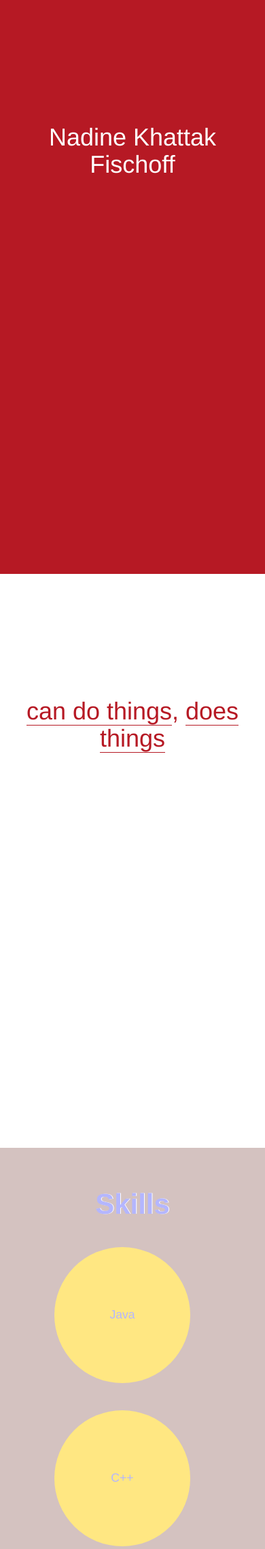
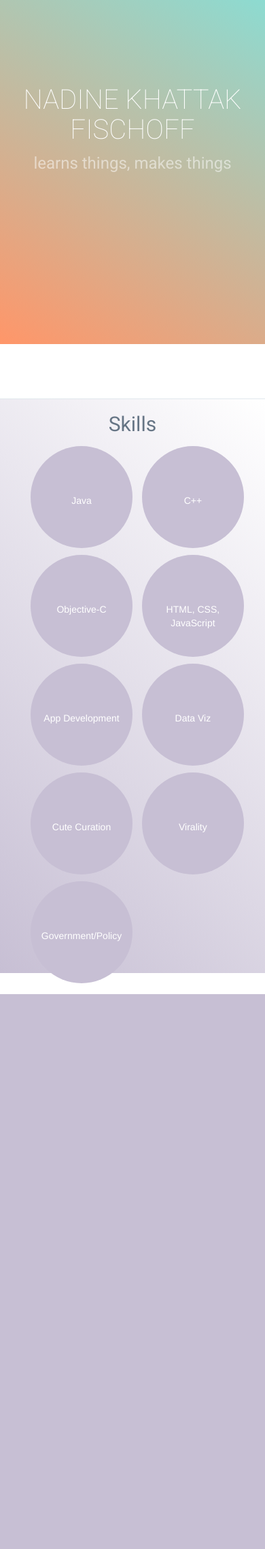
Before and after one commit to nadinesk/nadinesk.github.io, a PHP site: the page made by new site/nadine.html in a window 390 px wide. Shown: the top 2278 px of the page at 68% size. After the commit the page ends 1462 px from the top, so only its background shows below. Run offline with PHP 8.4, Linux system fonts and the light colour scheme; some libraries are stand-ins or nearby versions.

Commit message:
updated added files

```diff
--- a/new site/behavior.js
+++ b/new site/behavior.js
@@ -15,10 +15,29 @@ $(function() {
 	    }
 	  });
 
+    $(".sidenavOver").hide();
+//on hover over the a tag with atribute href='#games'
+$('.container').on({
+    mouseenter: function () {
+        $(".sidenavOff").hide(); //On mouseover, hode the first div
+        $(".sidenavOver").show();
+    },
+    mouseleave: function () {
+        $(".sidenavOff").show();
+    }
+});
+
+	$("li.javalist")
+		.hover(function() {
+			$("#javaout").fadeOut("fast");
+			$("#showjavadiv").fadeIn("fast");
+
+		},
+		function() {
+			$("#javaout").fadeIn(300);
+			$("#showjavadiv").fadeOut(200);
+		}
+		);
+
 
 });
-
-$( document ).ready(function() {
-
-	 $( "toggle" ).effect( "bounce", "slow" );
-	  });
--- a/new site/nadine.html
+++ b/new site/nadine.html
@@ -1,7 +1,7 @@
 <html>
 <head>
 	<meta name="viewport" content="width=device-width, initial-scale=1">
-
+	<link href='http://fonts.googleapis.com/css?family=Roboto:400,100' rel='stylesheet' type='text/css'>
 	<link rel="stylesheet" href="teststyle.css">
 	<link rel="stylesheet" href="https://maxcdn.bootstrapcdn.com/bootstrap/3.3.4/css/bootstrap.min.css">
 <script src="https://ajax.googleapis.com/ajax/libs/jquery/1.11.3/jquery.min.js"></script>
@@ -17,57 +17,55 @@
 <body>
 
 	<div class="container-fluid test">
-		<div class="row">
-			<div class="col-md-6 left-side">
-				<div class="row name-row">
-					<div class="col-md-12 name-col">
-						<h1>Nadine Khattak Fischoff</h1>
-					</div>
+		<div class="row top-row">
+			<div class="row name-row">
+					<h1 class="name-header">NADINE KHATTAK FISCHOFF</h1>
+			</div>
+			<div class="row learns-row">
+					<p class="learns-makes" id="learnmake-para"><a href="#skills">learns things</a>, makes things</p>
+			</div>
+		</div>
 
-				</div>
+		<div class="row second-row">
+		</div>
 
-
-			</div>
-			<div class="col-md-6 right-side">
-				<div class="row description-row">
-					<div class="col-md-12 description-col">
-						<h1 id="learn-id"> <a href="#skills">can do things</a>, <a> does things</a> </h1>
-
-					</div>
+		<div class="row skills-row">
+			<div class="row">
+				<div class="col-md-12 skill-headline">
+					<h2 id="skills">Skills</h2>
 				</div>
 			</div>
-		</div>
-		<div class="row skills-section">
 			<div class="row">
-				<div class="col-md-12 skills-hl">
-					<h2 id="skills" >Skills</h2>
+				<div class="col-md-2"></div>
+				<div class="col-md-8 skillslist">
+					<ul class="thelistskill">
+						<li class="javalist">
+							<div id="javaout">
+								Java
+							</div>
+							<div id="showjavadiv">coursework, 2014-15</div>
+						</li>
+
+						<li class="cpluslist">
+							<div id="cplusout">
+								C++
+							</div>
+							<div id="show-cplus-div">coursework, 2014-15</div>
+						</li>
+						<li>Objective-C</li>
+						<li>HTML, CSS, JavaScript</li>
+						<li>App Development</li>
+						<li>Data Viz</li>
+						<li>Cute Curation</li>
+						<li>Virality</li>
+						<li>Government/Policy</li>
+					</ul>
 				</div>
-			</div>
-			<div class="row table-row">
-				<table class="first-table" width="100%">
-					<tr>
-						<td align="center">
-							<div id="toggle" class="circle-skills"><h3>Java</h3></div>
-							<div class="circle-skills"><h3>C++</h3></div>
-							<div class="circle-skills"><h3>Objective-C</h3></div>
-							<div class="circle-skills"><h3>HTML, CSS, Javascript</h3></div>
-						</td>
-					</tr>
-				</table>
-
-				<table class="second-table"width="100%">
-					<tr>
-						<td align="center">
-							<div class="circle-skills"><h3>App Development</h3></div>
-							<div class="circle-skills"><h3>Data Viz</h3></div>
-							<div class="circle-skills"><h3>Cute Curation</h3></div>
-							<div class="circle-skills"><h3>Virality</h3></div>
-						</td>
-					</tr>
-
-				</table>
+				<div class="col-md-2"></div>
 			</div>
 		</div>
+	</div>
+
 
 
 <!--
@@ -91,7 +89,7 @@
 			</div>
 
 		</div>	-->
-	</div>
+
 
 <!-- Java, C++, Objective-C, HTML, CSS, Javascript, Data Viz, App Development, Cute Curation, Virality !-->
 <!--
@@ -147,7 +145,6 @@
 		</div>
 		-->
 
-	</div>
 
 </body>
 
--- a/new site/teststyle.css
+++ b/new site/teststyle.css
@@ -1,163 +1,130 @@
-
-.test {
-	height: 100%;
-	background-color: white;
-	box-sizing: border-box;
+.top-row {
+	font-family: 'Roboto', sans-serif;
+	height: 60%;
+	background: linear-gradient(30deg, #FF9669, #8DDBD1);
 }
 
-.left-side {
-	height: 100%;
-	background-color: #b61924;
+.top-row h1, .top-row h2, .top-row h3 {
+	font-weight: 100;
+	color: white;
+	text-rendering: optimizeLegibility;
+	text-align: center;
+}
+
+.name-header {
+	padding-top: 105px;
+	font-size: 40px;
+	transition: font-size 2ms linear
+}
+
+.second-row {
+	background-color: white;
+	padding: 40px;
+	border-bottom: 1px solid #e1e8ed;
+	opacity: 0.5px;
+}
+
+.learns-makes {
+	opacity: 0.5;
+	color: white;
+	font-size: 24px;
+	text-align: center;
+}
+
+#learnmake-para a {
+	color: white;
+	text-decoration: none;
+	transition: all 0.5s linear;
+}
+
+#learnmake-para a:hover {
+    background-color: white;
+    padding: 0 10px;
+    color: #FF9669;
+}
+
+
+.learnmake-para a:visited {
+	text-decoration: none;
 	color: white;
 }
 
-.right-side {
-	height: 100%;
-	background-color: white;
-	color: #b61924;
-}
-
-.photo-row img {
-	border-radius: 50%;
-}
-
-.photo-col {
-	margin-left: 40%;
-
-}
-
-.name-row {
-	padding-top: 45%;
-}
-
-.name-col {
-	text-align: center;
-}
-
-.description-row {
-	padding-top: 45%;
-}
-
-
-.description-col {
-
-	text-align: center;
-}
-
-.right-side-second {
-	height: 100%;
-	background-color: #b61924;
-	color: white;
-
-}
-
-.learn-row {
-	padding-top: 45%;
-}
-
-
-#learn-id a {
-	text-decoration: none;
-	color: #b61924;
-	border-bottom: 1px solid #b61924;
-	transition: all 0.5s linear;
-}
-
-#learn-id a:hover {
-	text-decoration: none;
-    background-color: #b61924;
-    color: white;
-    padding: 0px 15px;
-
-}
-.second-section {
+.skills-row {
+	background: linear-gradient(45deg, #C7BFD4, #fff);
 	height: 100%;
 }
 
-.secondsection-header {
-	padding-top: 2%;
+.skill-headline {
+	display: block;
+	color: #667585;
+	font-family: 'Roboto', sans-serif;
+	font-weight: 100;
+	text-rendering: optimizeLegibility;
 	text-align: center;
-	color: #b61924;
-	border-top: 1px solid #b61924;
 
-}
+	vertical-align: middle;
 
-.lists-row {
-	padding-top: 2%;
-}
+	padding-left: 50px;
 
-
-.lists-row  ul{
-
-	list-style-type: none;
-	line-height: 1.8;
-}
-
-.programming-col, .webdev-col, .data-col {
-	border-top: 1px solid white;
-	border-right: 1px solid white;
-	border-bottom: 1px solid white;
-	height: 100%;
-	background-color: #b61924;
-	color: white;
-	font-size: 1.5em;
-
-}
-
-.skills-hl {
-	text-align: center;
-	margin-top: 60px;
-	margin-bottom: 20px;
-	color:  #B4B6FF;
-	text-shadow: 1px 0px white;
 
 }
 
 .skills-hl h2 {
-	font-size: 3em;
-	font-weight: 700;
+	margin: 0px;
+	padding-top: 25%;
 }
 
-.table-row {
-	height: 100%;
-	width: 100%;
+
+
+.thelistskill li {
+	display: inline-block;
+	list-style-type: none;
+	height: 150px;
+	width: 150px;
+	text-align: center;
+	border-radius: 50%;
+	margin: 5px;
+	vertical-align: middle;
+	padding-left: 2px;
+	padding-right: 2px;
+	padding-top: 70px;
+
+	color: white;
+	background: #C7BFD4;
 }
 
-.circle-skills {
-	width: 200px;
-	height: 200px;
-	margin: 20px;
-	border-radius: 50%;
+.thelistskill div {
 	display: inline-block;
-	background: #FFE782;
-	color: #B4B6FF;
 
 }
 
-.circle-skills h3 {
-	padding-top: 35%;
-	max-height: 26px;
-	font-size: 1.1em;
+#learnmake-para a {
+	color: white;
+	text-decoration: none;
+	transition: all 0.5s linear;
+}
+
+#learnmake-para a:hover {
+    background-color: white;
+    padding: 0 10px;
+    color: #FF9669;
+}
+
+
+#showjavadiv, #show-cplus-div {
+	display: none;
 
 
 }
 
-.skills-section {
-	background-color: #D4C2C0;
+.container {
+    width:100px;
+    height:100px;
+    overflow:hidden;
+    display:block;
 }
-
-
-/*.circle-skill {
-	display: inline-block;
-	float: left;
-	border: 1px solid black;
-	border-radius: 50%;
-	text-align: center;
-	width: 200px;
-	height: 200px;
-	margin: 1.3em;
+.container div {
+    display:inline-block;
+    position:relative;
+    float:left;
 }
-
-.circle-skill h3 {
-	margin-top: 45%;
-} */
```
